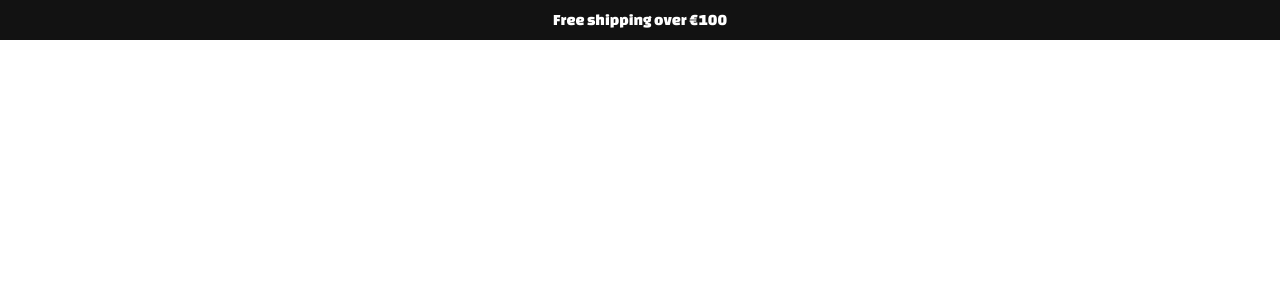
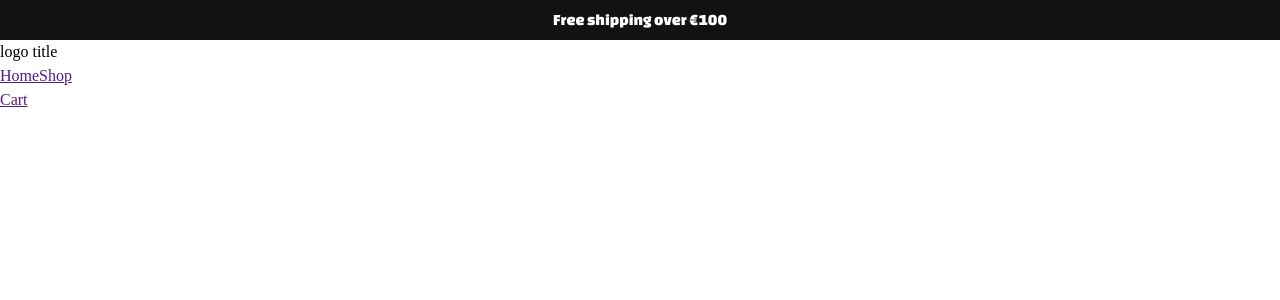
Before and after one commit to jaws-1684/shopping-cart, a React (Vite) app: page / in a window 1280 px wide. Shown: the top 300 px of the page. Built offline with nearby package versions, Linux system fonts and the light colour scheme.

Commit message:
add: nav component

```diff
--- a/src/App.jsx
+++ b/src/App.jsx
@@ -1,9 +1,11 @@
 import './App.css'
 import Banner from './components/Banner'
+import Nav from './components/Nav'
 function App() {
   return (
     <>
-    <Banner><p>Free shipping over €100</p></Banner>
+    <Banner/>
+    <Nav/>
     </>
   )
 }
--- a/src/components/Banner.jsx
+++ b/src/components/Banner.jsx
@@ -1,10 +1,10 @@
 import styles from "../styles/Banner.module.css"
 
-function Banner({children}) {
+function Banner() {
     return (<div
         className={styles.banner}
         >
-        {children}
+        <p>Free shipping over €100</p>
     </div>)
 }
 
--- a/src/components/Nav.jsx
+++ b/src/components/Nav.jsx
@@ -0,0 +1,17 @@
+function Nav() {
+    return(<nav className="nav">
+        <div className="logo">
+            logo
+            title
+        </div>
+        <div className="links">
+            <a href="">Home</a>
+            <a href="">Shop</a>
+        </div>
+        <div className="cart">
+            <a href="">Cart</a>
+        </div>
+    </nav>)
+}
+
+export default Nav
```
